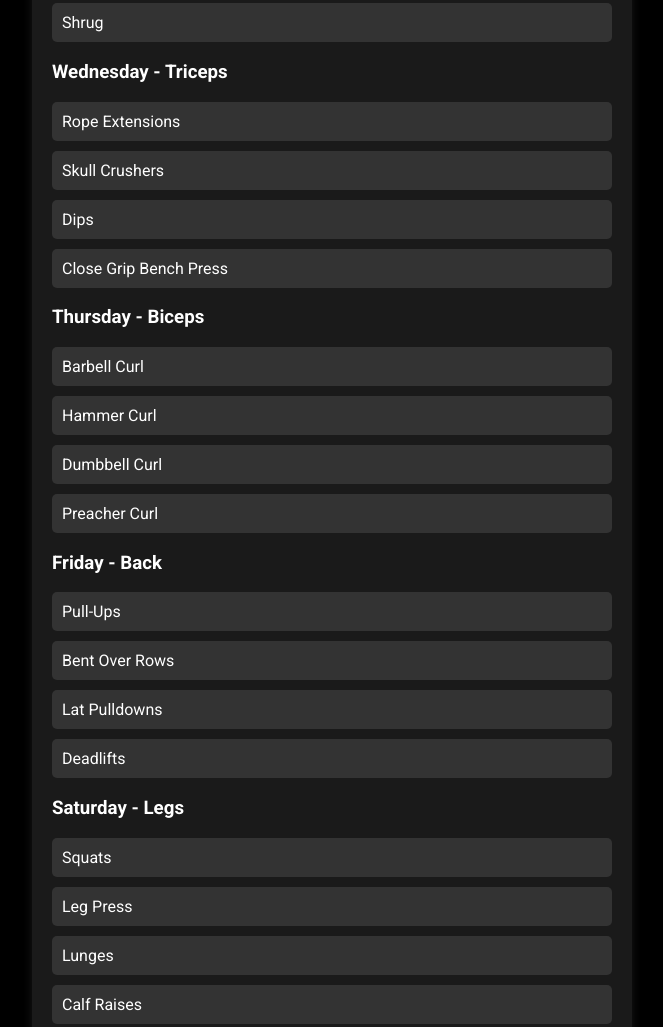
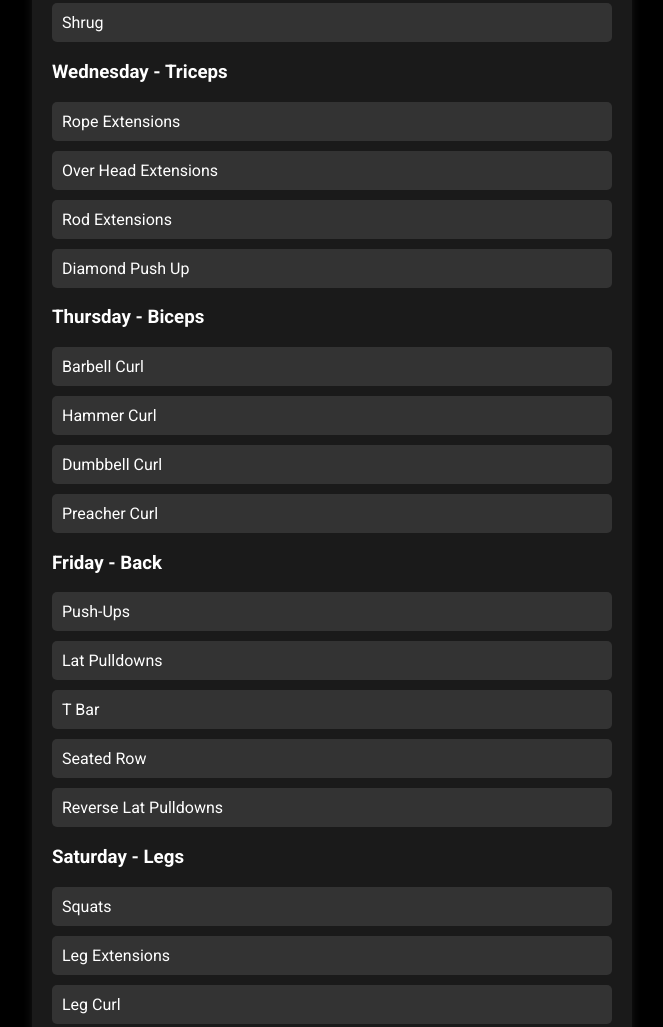
Before and after one commit to AtomXHarshYT/Diet, a plain HTML site: page begin_Gym.html in a window 1280 px wide. Shown: the part 637-1664 px from the top of the page, without its empty margins (308-971 px from the left). Drawn offline with Linux system fonts and the light colour scheme.

Commit message:
somechanges

```diff
--- a/begin_Gym.html
+++ b/begin_Gym.html
@@ -5,14 +5,16 @@
     <meta charset="UTF-8">
     <meta name="viewport" content="width=device-width, initial-scale=1.0">
     <title>Beginner Workout Routine</title>
-    <link href="https://fonts.googleapis.com/css2?family=Roboto:wght@400;700&display=swap" rel="stylesheet"> <!-- Google Font -->
+    <link href="https://fonts.googleapis.com/css2?family=Roboto:wght@400;700&display=swap" rel="stylesheet">
+    <!-- Google Font -->
     <style>
         * {
             box-sizing: border-box;
         }
 
         body {
-            font-family: 'Roboto', sans-serif; /* Updated font style */
+            font-family: 'Roboto', sans-serif;
+            /* Updated font style */
             margin: 0;
             padding: 0;
             background-color: #000;
@@ -24,7 +26,8 @@
             color: #000;
             padding: 20px;
             text-align: center;
-            position: relative; /* Position relative for author text */
+            position: relative;
+            /* Position relative for author text */
             box-shadow: 0 2px 10px rgba(0, 0, 0, 0.5);
         }
 
@@ -36,13 +39,19 @@
 
         .author {
             position: absolute;
-            bottom: 10px; /* Adjust as needed */
-            right: 10px; /* Adjust as needed */
-            font-size: 1.5em; /* Adjust size as needed */
-            color: rgba(255, 255, 255, 0.7); /* Light color for author text */
+            bottom: 10px;
+            /* Adjust as needed */
+            right: 10px;
+            /* Adjust as needed */
+            font-size: 1.5em;
+            /* Adjust size as needed */
+            color: rgb(255, 255, 255);
+            /* Light color for author text */
             font-weight: bold;
-            pointer-events: none; /* Prevent interaction */
-            text-shadow: 1px 1px 2px rgba(0, 0, 0, 0.5); /* Add shadow for depth */
+            pointer-events: none;
+            /* Prevent interaction */
+            text-shadow: 1px 1px 2px rgba(0, 0, 0, 0.5);
+            /* Add shadow for depth */
         }
 
         .container {
@@ -115,7 +124,8 @@
             }
 
             .author {
-                font-size: 1.0em; /* Adjust size for smaller screens */
+                font-size: 1.0em;
+                /* Adjust size for smaller screens */
             }
         }
     </style>
@@ -145,9 +155,9 @@
 
         <h3>Wednesday - Triceps</h3>
         <div class="exercise">Rope Extensions</div>
-        <div class="exercise">Skull Crushers</div>
-        <div class="exercise">Dips</div>
-        <div class="exercise">Close Grip Bench Press</div>
+        <div class="exercise">Over Head Extensions</div>
+        <div class="exercise">Rod Extensions</div>
+        <div class="exercise">Diamond Push Up</div>
 
         <h3>Thursday - Biceps</h3>
         <div class="exercise">Barbell Curl</div>
@@ -156,15 +166,16 @@
         <div class="exercise">Preacher Curl</div>
 
         <h3>Friday - Back</h3>
-        <div class="exercise">Pull-Ups</div>
-        <div class="exercise">Bent Over Rows</div>
+        <div class="exercise">Push-Ups</div>
         <div class="exercise">Lat Pulldowns</div>
-        <div class="exercise">Deadlifts</div>
+        <div class="exercise">T Bar</div>
+        <div class="exercise">Seated Row</div>
+        <div class="exercise">Reverse Lat Pulldowns</div>
 
         <h3>Saturday - Legs</h3>
         <div class="exercise">Squats</div>
-        <div class="exercise">Leg Press</div>
-        <div class="exercise">Lunges</div>
+        <div class="exercise">Leg Extensions</div>
+        <div class="exercise">Leg Curl</div>
         <div class="exercise">Calf Raises</div>
 
         <h3>Sunday - Core</h3>
@@ -175,12 +186,13 @@
 
         <div class="tips">
             <h2>Tips</h2>
-            <p>Always warm up before starting your workout and cool down afterward. Stay hydrated and listen to your body to avoid injuries.</p>
+            <p>Always warm up before starting your workout and cool down afterward. Stay hydrated and listen to your
+                body to avoid injuries.</p>
         </div>
     </div>
-
     <footer>
-        <p class="quote">"Fitness is not about being better than someone else. It's about being better than you used to be."</p>
+        <p class="quote">"Fitness is not about being better than someone else. It's about being better than you used to
+            be."</p>
         <p>&copy; 2023 Train By Sunny</p>
     </footer>
 
```
